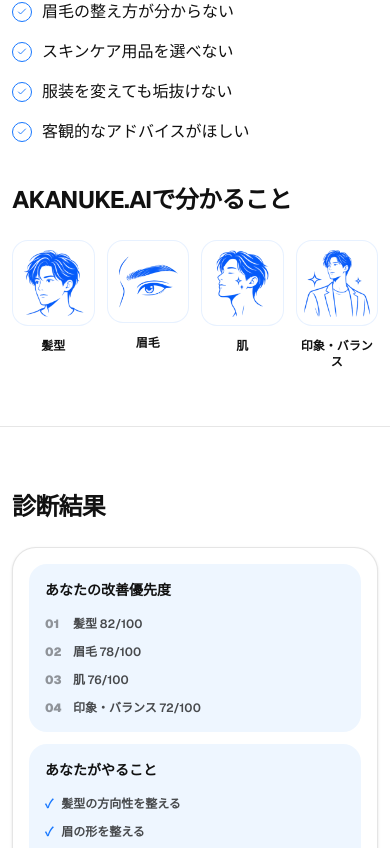
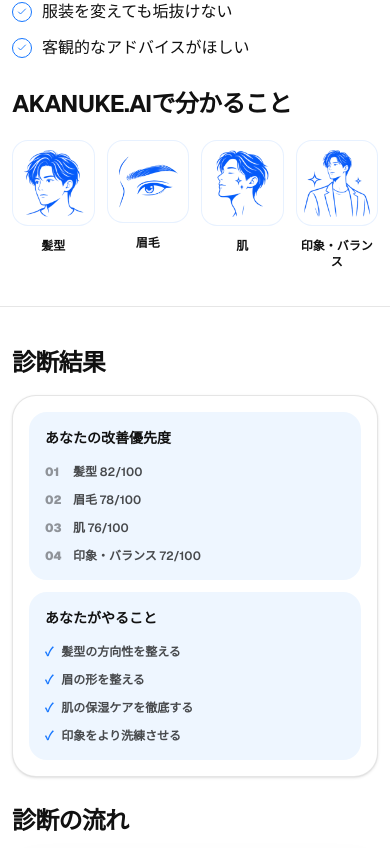
Before and after one commit to mori10tech/akanuke-ai, a Next.js app: page / in a window 390 px wide. Shown: the part 936-1784 px from the top of the page. Built offline with nearby package versions, Linux system fonts and the light colour scheme; no server answers.

Commit message:
トップページのスマホ縦余白を最適化

```diff
--- a/app/page.tsx
+++ b/app/page.tsx
@@ -418,7 +418,7 @@ export default function Home() {
         <div className="hero-glow hero-glow-left" />
         <div className="hero-glow hero-glow-right" />
 
-        <div className="site-container grid min-h-[660px] items-center gap-3 py-8 md:gap-8 md:py-14 lg:grid-cols-[0.78fr_1.22fr] lg:gap-4 lg:py-16">
+        <div className="site-container grid min-h-0 items-center gap-1 py-5 md:min-h-[660px] md:gap-8 md:py-14 lg:grid-cols-[0.78fr_1.22fr] lg:gap-4 lg:py-16">
   <div className="relative z-10 max-w-[520px] lg:pb-4">
     <h1 className="text-balance text-[38px] font-semibold leading-[1.1] tracking-[-0.055em] text-[#111111] sm:text-[64px] lg:text-[76px]">
   第一印象は、
@@ -513,14 +513,14 @@ export default function Home() {
 </div>
       </section>
 
-      <section id="about" className="section-border py-14">
-        <div className="site-container grid gap-10 lg:grid-cols-2 lg:gap-16">
+      <section id="about" className="section-border py-9 sm:py-14">
+        <div className="site-container grid gap-7 lg:grid-cols-2 lg:gap-16">
           <div>
             <SectionTitle>
               こんなお悩み、ありませんか？
             </SectionTitle>
 
-            <div className="mt-7 grid gap-4 sm:grid-cols-2">
+            <div className="mt-5 grid gap-3 sm:mt-7 sm:gap-4 sm:grid-cols-2">
               {[
                 "自分に似合う髪型が分からない",
                 "眉毛の整え方が分からない",
@@ -536,7 +536,7 @@ export default function Home() {
           <div id="features">
             <SectionTitle>AKANUKE.AIで分かること</SectionTitle>
 
-            <div className="mt-6 grid grid-cols-4 gap-3">
+            <div className="mt-5 grid grid-cols-4 gap-3 sm:mt-6">
               <FeatureIcon icon="hair" label="髪型" />
               <FeatureIcon icon="brow" label="眉毛" />
               <FeatureIcon icon="skin" label="肌" />
@@ -546,12 +546,12 @@ export default function Home() {
         </div>
       </section>
 
-      <section className="section-border py-16">
-  <div className="site-container grid items-stretch gap-10 lg:grid-cols-2">
+      <section className="section-border py-10 sm:py-16">
+  <div className="site-container grid items-stretch gap-7 lg:grid-cols-2 lg:gap-10">
     <div className="flex h-full flex-col">
       <SectionTitle>診断結果</SectionTitle>
 
-      <div className="mt-6 grid flex-1 gap-3 rounded-3xl border border-black/10 bg-white p-4 shadow-sm sm:grid-cols-[0.9fr_1.1fr]">
+      <div className="mt-4 sm:mt-6 grid flex-1 gap-3 rounded-3xl border border-black/10 bg-white p-4 shadow-sm sm:grid-cols-[0.9fr_1.1fr]">
         <ResultList
           title="あなたの改善優先度"
           items={[
@@ -583,7 +583,7 @@ export default function Home() {
     診断の流れ
   </SectionTitle>
 
-  <div className="mt-5 overflow-hidden rounded-[22px] border border-black/[0.07] bg-white px-4 shadow-[0_8px_28px_rgba(15,23,42,0.04)] sm:grid sm:flex-1 sm:grid-cols-4 sm:gap-0 sm:px-0">
+  <div className="mt-4 overflow-hidden rounded-[22px] border border-black/[0.07] bg-white px-4 shadow-[0_8px_28px_rgba(15,23,42,0.04)] sm:grid sm:flex-1 sm:grid-cols-4 sm:gap-0 sm:px-0">
     <FlowStep
   step="01"
   icon="upload"
@@ -669,7 +669,7 @@ export default function Home() {
 </div>
 
 {/* BEFORE / AFTER */}
-<section className="section-border pb-10 pt-8 sm:pb-16 sm:pt-12">
+<section className="section-border pb-8 pt-6 sm:pb-16 sm:pt-12">
   <div className="site-container">
     <div className="text-center">
       <p className="text-[10px] font-black tracking-[0.16em] text-[#1677FF] sm:text-[11px]">
@@ -686,7 +686,7 @@ export default function Home() {
       </p>
     </div>
 
-    <div className="mx-auto mt-6 flex w-full max-w-4xl gap-3 sm:mt-8 sm:gap-5">
+    <div className="mx-auto mt-5 flex w-full max-w-4xl gap-3 sm:mt-8 sm:gap-5">
       <div className="min-w-0 flex-1">
         <BeforeAfterCard
           image="/lp/before-v3.png"
@@ -709,8 +709,8 @@ export default function Home() {
   </div>
 </section>
 
-      <section className="pb-8 pt-10 sm:py-16">
-  <div className="site-container grid gap-8 lg:grid-cols-3">
+      <section className="pb-6 pt-7 sm:py-16">
+  <div className="site-container grid gap-6 sm:gap-8 lg:grid-cols-3">
     <RecommendationCard
       title="あなた専用の垢抜けプラン"
       image="/lp/plan-v3.png"
@@ -744,7 +744,7 @@ export default function Home() {
   </div>
 </section>
 
-<div className="flex justify-center px-4 pb-10 pt-2 sm:-mt-4 sm:pb-14 sm:pt-4">
+<div className="flex justify-center px-4 pb-8 pt-0 sm:-mt-4 sm:pb-14 sm:pt-4">
   <Link
     href="/upload"
     prefetch={false}
@@ -763,14 +763,14 @@ export default function Home() {
 
 <section
   id="faq"
-  className="section-border pb-14 pt-8 sm:py-16"
+  className="section-border pb-10 pt-6 sm:py-16"
 >
   <div className="site-container">
     <div className="mx-auto w-full max-w-6xl">
       <SectionTitle>よくある質問</SectionTitle>
 
       {/* スマホ */}
-      <div className="mt-6 space-y-4 md:hidden">
+      <div className="mt-5 space-y-3 md:hidden">
         {faqs.map(([question, answer], index) => (
           <FaqItem
             key={question}
@@ -822,7 +822,7 @@ export default function Home() {
   </div>
 </section>
 
-<section className="border-t border-black/10 bg-[#F7F9FC] px-4 py-14 sm:py-18">
+<section className="border-t border-black/10 bg-[#F7F9FC] px-4 py-10 sm:py-18">
   <div className="site-container">
     <div className="flex items-end justify-between gap-4">
       <div>
@@ -842,7 +842,7 @@ export default function Home() {
     </div>
 
     <div
-      className={`mt-8 grid gap-5 ${
+      className={`mt-6 grid gap-4 sm:mt-8 sm:gap-5 ${
         featuredArticles.length > 1
           ? "md:grid-cols-2 lg:grid-cols-3"
           : "max-w-[520px]"
```
